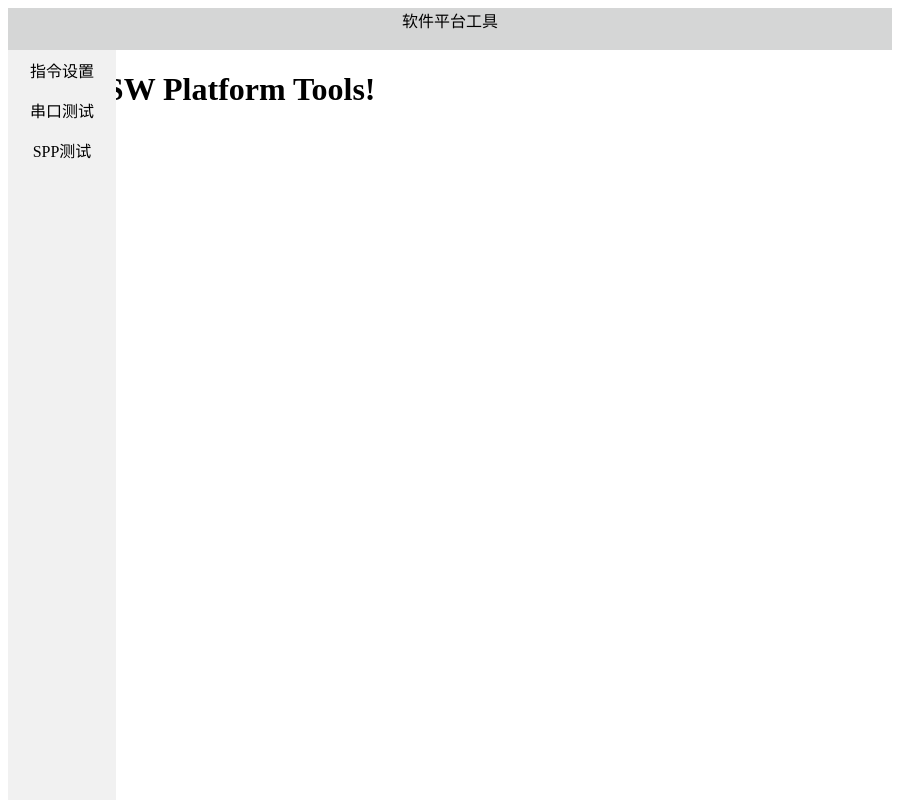
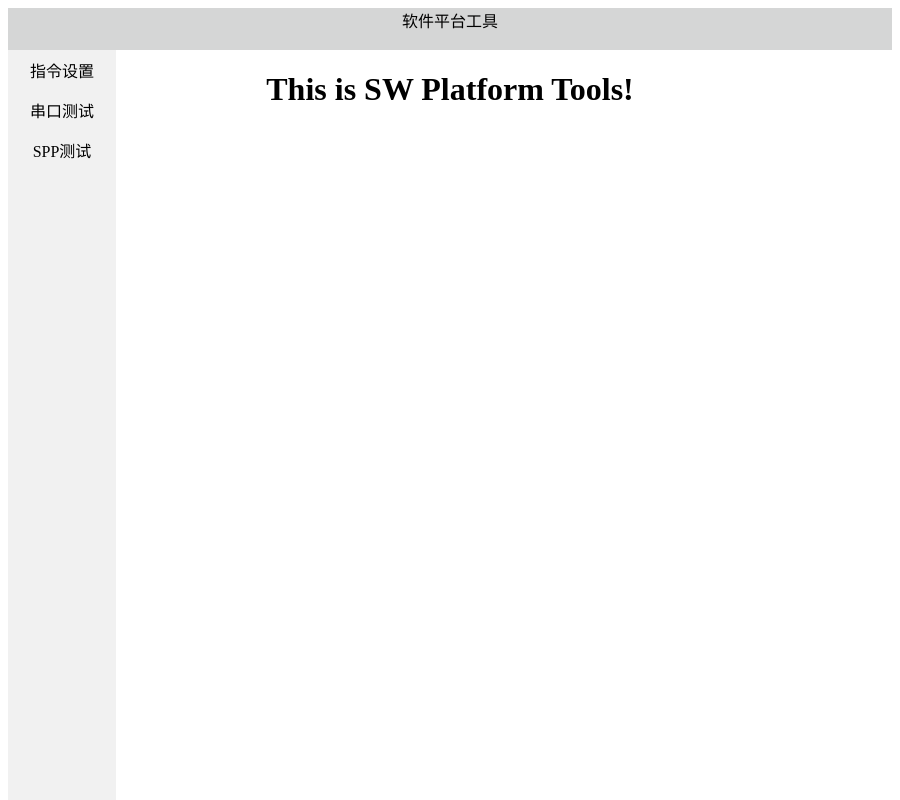
Before and after one commit to JakcsonWang/my-electron-app, an Electron app: page src/index.html in a window 900 px wide. Drawn offline with Linux system fonts and the light colour scheme.

Commit message:
title change to center

```diff
--- a/src/index.html
+++ b/src/index.html
@@ -36,17 +36,13 @@
       </div>
     </div>
 
-    <div id="manutitle">
     <ul>
       <li><a href="#cmmandset"> 指令设置</a></li>
       <li><a href="#serialport"> 串口测试</a></li>
       <li><a href="#sppport"> SPP测试</a></li>
     </ul>
-    </div>
 
-    <div id="displayPage">
     <h1>This is SW Platform Tools!</h1>
-    </div>
 
     <!-- You can also require other files to run in this process -->
     <script src="./renderer.js"></script>
--- a/src/styles.css
+++ b/src/styles.css
@@ -33,3 +33,7 @@ li a:hover{
     background-color: #555;
     color:white;
 }
+
+h1 {
+    text-align: center;
+}
```
Lines whose indentation alone changed are shown as unchanged.
